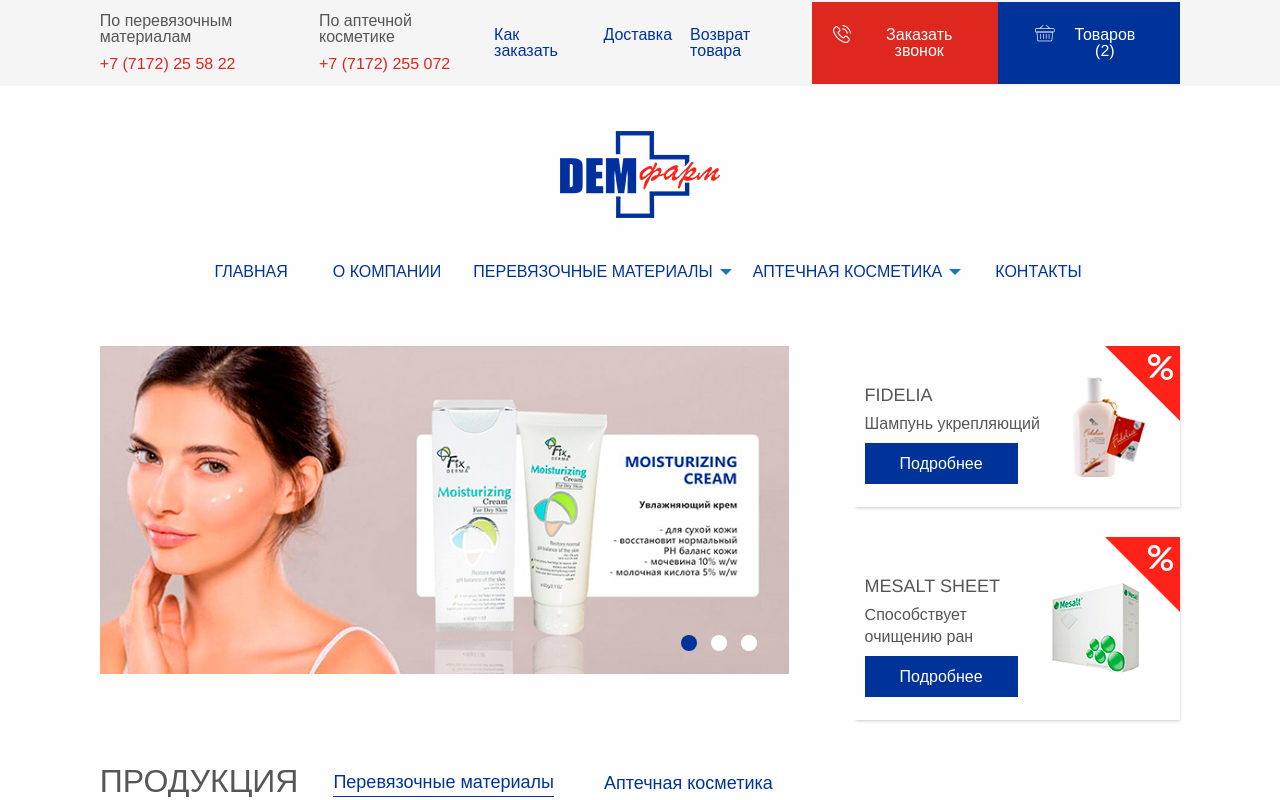
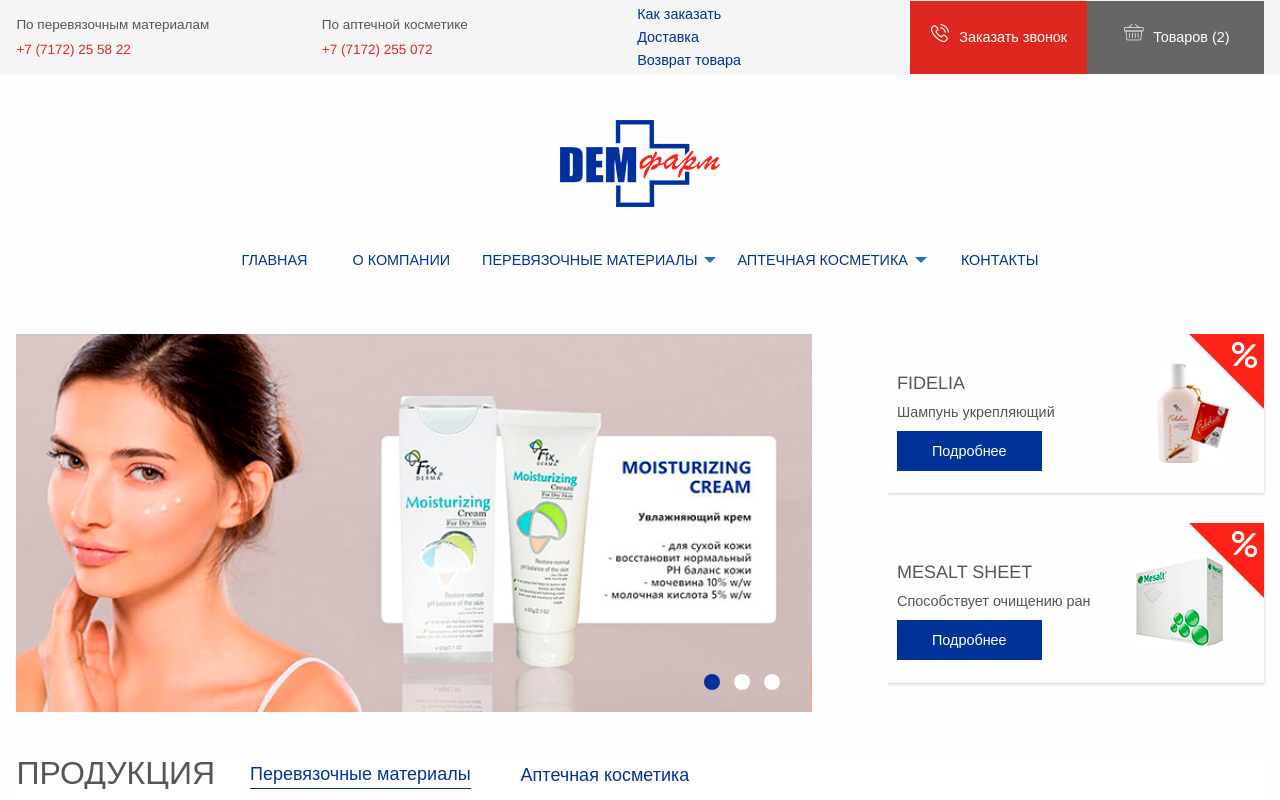
Before and after one commit to Evil-Fox/DEM, a website: page src/index.html in a window 1280 px wide. Shown: the top 800 px of the page. Drawn offline with nearby package versions, Linux system fonts and the light colour scheme.

Commit message:
new style

```diff
--- a/src/sass/basic/_mixin.sass
+++ b/src/sass/basic/_mixin.sass
@@ -9,7 +9,7 @@
 $aside_c3    :  #D5D5D5
 $text_p      :  #434343
 
-$text_min    : 16px
+$text_min    : 1em
 // 12px
 $text_medium : 18px
 // 14px
--- a/src/sass/basic/_wrapper.sass
+++ b/src/sass/basic/_wrapper.sass
@@ -27,11 +27,20 @@
   align-items: flex-start
 
 .frame
-  width: 86.74963396778917%
-  margin: 0 auto
-  padding: 0 15px
-  display: flex
-
+    width: 86.74963396778917%
+    margin: 0 auto
+    padding: 0 15px
+    display: flex
+    @include old-screen
+        font-size: 90%
+        width: 100%
+        box-sizing: border-box
+        padding:  0 1.28205128205128%
+    @include tablet
+        font-size: 90%
+        width: 100%
+        box-sizing: border-box
+        padding:  0 1.28205128205128%
 
 // media
 @media screen and (min-width:1367px )
--- a/src/sass/index/_index_form.sass
+++ b/src/sass/index/_index_form.sass
@@ -20,7 +20,7 @@
         line-height: 38px
     form
         display: flex
-        justify-content: space-between
+        justify-content: space-around
         align-items: center
         flex-wrap: wrap
         width: 63.76068376068376%
@@ -76,7 +76,7 @@
             justify-content: space-between
             align-items: center
             input[type=text]
-                width: 48%
+                width: 40%
                 height: 35px
             input[type=submit]
                 width: 100%
@@ -91,10 +91,10 @@
             line-height: 22px
         form
             width: 100%
-            justify-content: space-between
+            justify-content: space-around
             align-items: center
             input[type=text]
-                width: 48%
+                width: 40%
                 height: 35px
             input[type=submit]
                 width: 30%
@@ -112,7 +112,7 @@
             justify-content: space-between
             align-items: center
             input[type=text]
-                width: 48%
+                width: 40%
                 height: 35px
             input[type=submit]
                 width: 30%
--- a/src/sass/main/_header.sass
+++ b/src/sass/main/_header.sass
@@ -5,7 +5,6 @@
     justify-content: space-between
     align-items: center
     flex-direction: row
-
 
 .block_bell
     display: flex
@@ -17,17 +16,20 @@
     flex-direction: column
     width: auto
     span
-        font-size: $text_min
+        font-size: 0.9375em
         color: $text_color
         margin: 13px 0 11px 0
     a
-        font-size: $text_min
+        font-size: 0.9375em
         color: $red_color
         margin: 0 0 14px 0
 
 
 .block_submenu
     display: flex
+    flex-direction: column
+    line-height: 23px
+    margin: 3px 0
 .submenu_element
     margin: 0 9px
     a
@@ -43,8 +45,8 @@
     align-items: center
 .header_button
     display: block
-    padding-top: 25px
-    padding-bottom: 25px
+    padding-top: 29px
+    padding-bottom: 29px
     width: auto
     text-align: center
     text-decoration: none
@@ -66,8 +68,9 @@
         left: 21px
         top: 23px
         @include sprite($phone)
+
 .header_button_basket
-    background: $main_color
+    background: #666666
     padding-left: 66px
     padding-right: 34px
     &:hover
--- a/src/sass/main/_nav.sass
+++ b/src/sass/main/_nav.sass
@@ -13,8 +13,8 @@
     &:last-child
         margin: 0 0 0 13px
     &:last-of-type
-        a
-            padding-right: 0
+        // a
+        //     padding-right: 0
     &:first-child
         margin: 0 13px 0 0
     a
@@ -26,7 +26,7 @@
 .vertical
     left: 0!important
     right: 0!important
-    margin:  0 auto
+    // margin:  0 auto
     li
         padding: 10px 0
         &:hover
```
Also changed, not shown: src/css/style.css, 2 other files.
